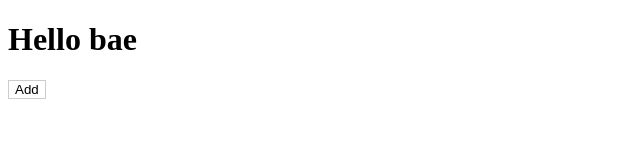
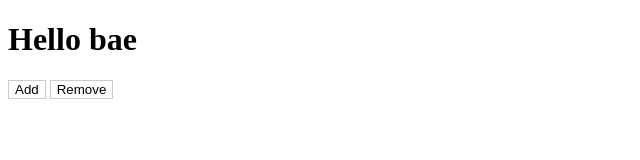
Before and after one commit to Jeikii/git-tutorial-2, a plain HTML site: page index.html in a window 1280 px wide. Shown: the full height of the page, 0-640 px from the left. Drawn offline with Linux system fonts and the light colour scheme.

Commit message:
update file index.html p2

```diff
--- a/index.html
+++ b/index.html
@@ -10,5 +10,6 @@
 <body>
   <h1 class="user">Hello bae</h1>
   <button>Add</button>
+  <button>Remove</button>
 </body>
 </html>
```
